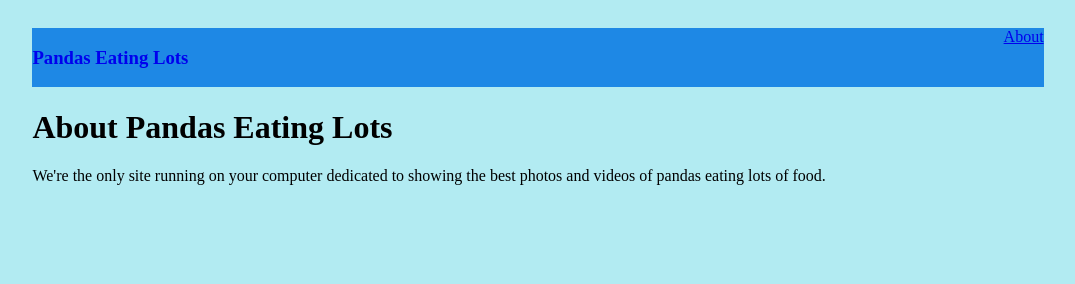
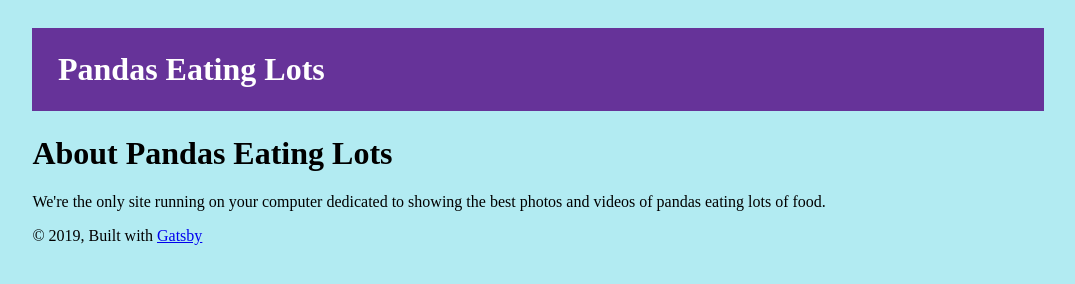
Before and after one commit to ayumubanban/ayutech-blog, a Gatsby site: page /about/ in a window 1280 px wide. Shown: the whole page, without its empty margins (102-1177 px from the left). Built offline with nearby package versions, Linux system fonts and the light colour scheme; Gatsby itself is replaced by a stand-in of ours.

Commit message:
cssLittleFix

```diff
--- /dev/null
+++ b/src/components/header.js
@@ -0,0 +1,33 @@
+import { Link } from "gatsby"
+import React from "react"
+
+const Header = ({ siteTitle }) => (
+    <header
+        style={{
+            background: `rebeccapurple`,
+            marginBottom: `1.45rem`,
+        }}
+    >
+        <div
+            style={{
+                margin: `0 auto`,
+                maxWidth: 960,
+                padding: `1.45rem 1.0875rem`,
+            }}
+        >
+            <h1 style={{ margin: 0 }}>
+                <Link
+                    to="/"
+                    style={{
+                        color: `white`,
+                        textDecoration: `none`,
+                    }}
+                >
+                    {siteTitle}
+                </Link>
+            </h1>
+        </div>
+    </header>
+)
+
+export default Header
--- a/src/components/layout.css
+++ b/src/components/layout.css
@@ -21,3 +21,58 @@ html{
 .layout-about{
     float: right;
 }
+
+
+/* * index.js  * */
+.index-siteTitle{
+    display: inline-block;
+    border-bottom: 1px solid;
+}
+
+.blog-posts{
+    background-color: white;
+}
+
+.index-blogLink{
+    text-decoration: none;
+    color: inherit;
+}
+
+.index-blogTitle{
+    margin-bottom: 10px;
+}
+
+.index-blogDate{
+    color: #bbb;
+}
+
+pre {
+  background: #f3f6fc;
+  padding: 20px;
+  margin: 10px 0;
+  overflow: auto;
+}
+
+pre code {
+  word-break: break-all;
+}
+
+.blogcontent code {
+  background: #f3f6fc;
+  font-size: 0.98em;
+}
+blockquote {
+  background: #f3f6fc;
+  padding: 30px;
+}
+/* * index.js  * */
+
+
+
+
+/* * blogpost.js  * */
+.bg-post{
+    background-color: white;
+    padding:20px;
+}
+/* * blogpost.js  * */
--- a/src/components/layout.js
+++ b/src/components/layout.js
@@ -1,8 +1,9 @@
 import React from "react"
 // import { css } from "@emotion/core"
-import { useStaticQuery, Link, graphql } from "gatsby"
+import { useStaticQuery, graphql } from "gatsby"
 // import { rhythm } from "../utils/typography"
 import "./layout.css"
+import Header from "./header"
 
 export default ({ children }) => {
     const data = useStaticQuery(
@@ -20,7 +21,8 @@ export default ({ children }) => {
         <div
             className="layout-div"
         >
-            <div className="layout-header">
+            <Header siteTitle={data.site.siteMetadata.title} />
+            {/* <div className="layout-header">
                 <Link to={`/`}>
                     <h3
                         className="layout-h3"
@@ -34,8 +36,12 @@ export default ({ children }) => {
                 >
                     About
                 </Link>
-            </div>
-            {children}
+            </div> */}
+            <main>{children}</main>
+            <footer>
+                © {new Date().getFullYear()}, Built with {` `}
+                <a href="https://www.gatsbyjs.org">Gatsby</a>
+            </footer>
         </div>
     )
 }
--- a/src/pages/index.js
+++ b/src/pages/index.js
@@ -1,7 +1,6 @@
 import React from "react"
 import { Link, graphql } from "gatsby"
 import Layout from "../components/layout"
-import "./index.css"
 
 export default ({ data }) => {
     console.log(data)
--- a/src/templates/blog-post.css
+++ /dev/null
@@ -1,4 +0,0 @@
-.bg-post{
-    background-color: white;
-    padding:20px;
-}
--- a/src/templates/blog-post.js
+++ b/src/templates/blog-post.js
@@ -1,7 +1,6 @@
 import React from "react"
 import { graphql } from "gatsby"
 import Layout from "../components/layout"
-import "./blog-post.css"
 
 export default ({ data }) => {
     const post = data.markdownRemark
```
Also changed, not shown: src/pages/index.css (deleted, +0 -41 lines).
